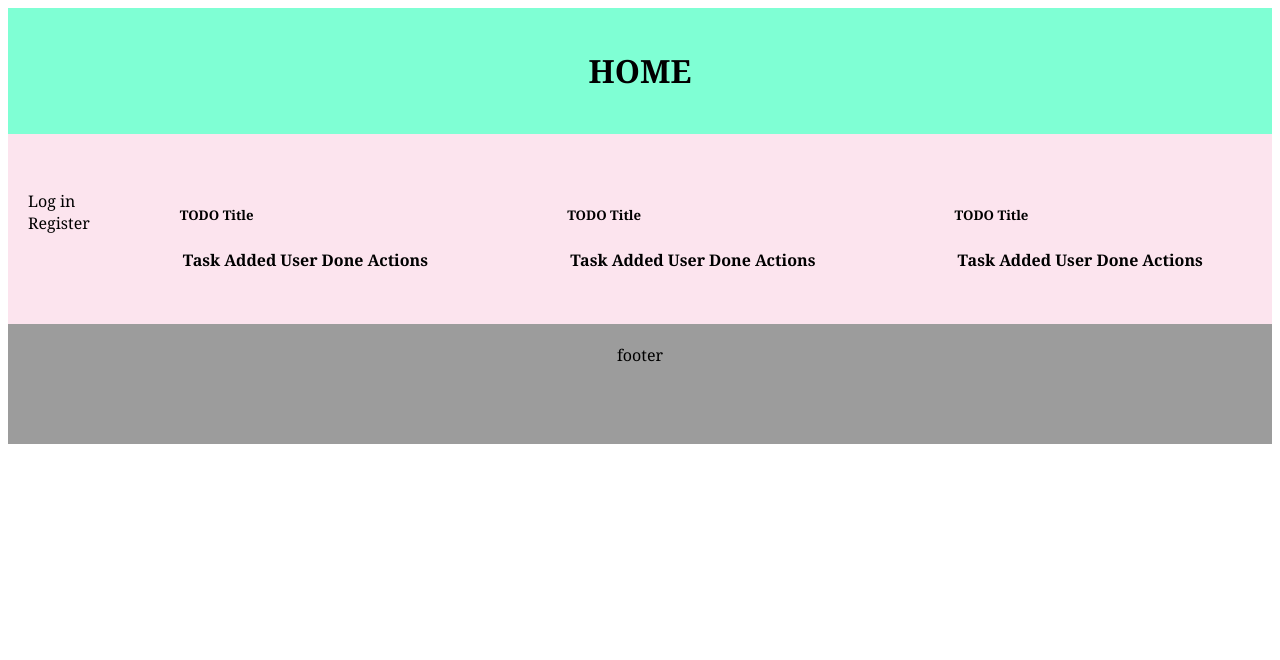
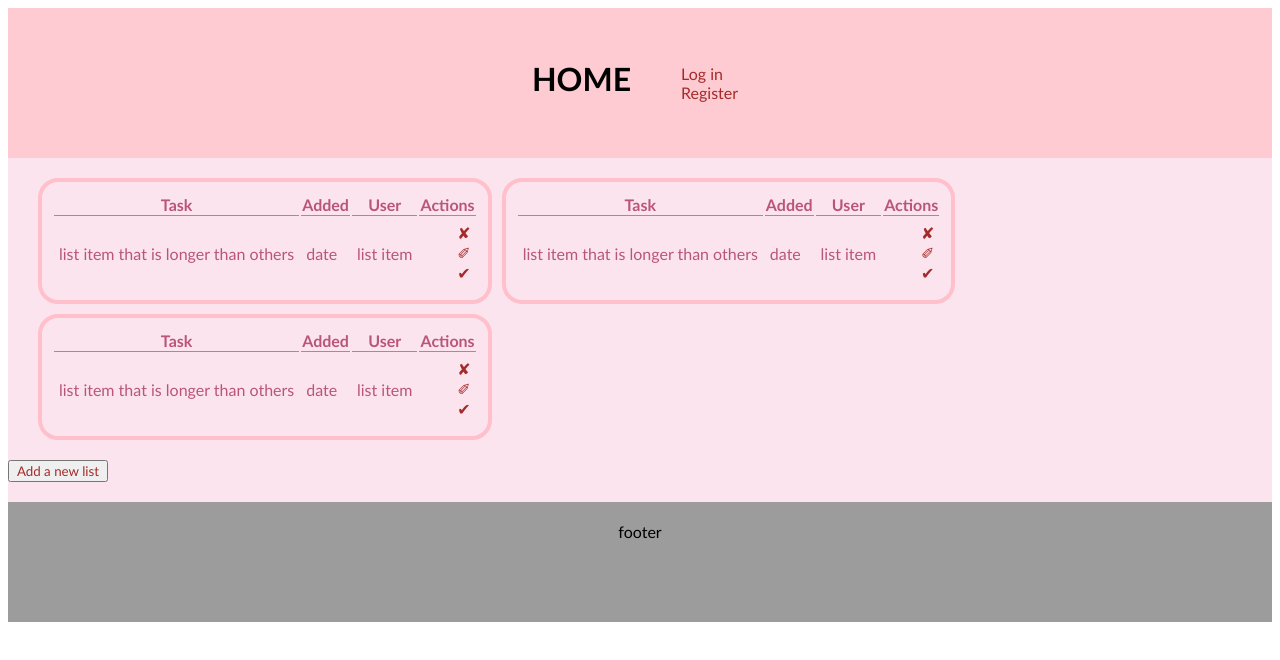
Before and after one commit to IsaEmilia/ToDo, a React (Create React App) app in the folder todo-front/: page / in a window 1280 px wide. Shown: the top 660 px of the page. Built offline with nearby package versions, Linux system fonts and the light colour scheme.

Commit message:
Add new component, play with css more.

```diff
--- a/todo-front/src/App.css
+++ b/todo-front/src/App.css
@@ -1,5 +1,5 @@
 *{
-  font-family: Cambria, Cochin, Georgia, Times, 'Times New Roman', serif;
+  font-family: 'Trebuchet MS', 'Lucida Sans Unicode', 'Lucida Grande', 'Lucida Sans', Arial, sans-serif;
 }
 .wrap{
   display: flex;
@@ -13,9 +13,20 @@
   flex-direction: row;
   align-content: center;
   justify-content: center;
-  background-color: aquamarine;
+  gap: 20px;
+  background-color: rgb(255, 203, 211);
   width: 100%;
   padding: 20px 0;
+}
+h1{
+  padding: 10px;
+}
+ul{
+  align-content: flex-end;
+  justify-content: flex-end;
+  list-style: none;
+  padding: 20px;
+  width: auto;
 }
 .content{
   display: flex;
@@ -23,24 +34,44 @@
   align-content: flex-start;
   justify-content: flex-start;
   flex-wrap: wrap;
-  gap: 20px;
+  gap: 10px;
+  padding: 0 30px;
+  height: 100%;
 }
-ul{
-  align-content: flex-start;
-  justify-content: flex-start;
-  list-style: none;
-  padding: 20px;
-  width: 1fr;
-}
+
 .todotable{
   padding: 30px 50px;
   align-content: center;
   justify-content: center;
   flex: 2;
 }
-.rightside{
-  flex: 3;
-  padding: 20px;
+.buttons{
+  float: right;
+}
+table{
+  align-items: left;
+  align-content: left;
+  padding: 10px;
+  border: 4px solid pink;
+  border-radius: 20px;
+  min-width: 100%;
+  color: rgb(185, 86, 119);
+}
+th{
+  border-bottom: 1px solid palevioletred;
+}
+td{
+  padding: 5px;
+}
+a{
+  text-decoration: none;
+  color: brown;
+}
+a:hover{
+  color: rgba(0, 0, 0, 0.795);
+}
+#add-butt{
+  width: 100px;
 }
 footer{
   display: flex;
@@ -49,4 +80,6 @@ footer{
   padding: 20px;
   background-color: rgb(156, 156, 156);
   height: 80px;
+
+
 }
--- a/todo-front/src/App.js
+++ b/todo-front/src/App.js
@@ -1,8 +1,9 @@
 import React, { useState, useEffect } from 'react';
 import { BrowserRouter as Router, Switch, Route, Link } from "react-router-dom"
 import "./App.css";
-import Login from "./login";
-import Home from "./home";
+import Login from "./Login";
+import Home from "./Home";
+import Todos from './TodoTables';
 
 
 const App = () => {
--- /dev/null
+++ b/todo-front/src/TodoTables.js
@@ -0,0 +1,35 @@
+import React, { useState, useEffect } from 'react';
+
+
+// Rendering ToDo tables and entries
+
+const Todos = () => {
+
+    return (
+        <div>
+        <table>
+            <tr>
+                <th>Task</th>
+                <th>Added</th>
+                <th>User</th>
+
+                <th>Actions</th>
+            </tr>
+            <tr>
+                <td>list item that is longer than others</td>
+                <td>date</td>
+                <td>list item</td>
+                <td class="buttons">
+                    <a href="/delete/{{task.id}}">&#10008;</a>
+                    <br></br>
+                    <a href="/update/{{task.id}}">&#10000;</a>
+                    <br></br>
+                    <a href="">&#10004;</a>
+                </td>
+            </tr>
+        </table>
+        </div>
+    )
+}
+
+export default Todos
--- a/todo-front/src/home.js
+++ b/todo-front/src/home.js
@@ -1,53 +1,27 @@
 import React, { useState, useEffect } from 'react';
+import Todos from './TodoTables';
 
-const Home =() =>{
+const Home = (useState, useEffect) =>{
+
     return(
         <div className='wrap'>
             <div className='header'>
                 <h1>HOME</h1>
+                <ul>
+                    <li><a href='/Login.js'>Log in</a></li>
+                    <li><a>Register</a></li>
+                </ul>
             </div>
             <div className='content'>
-                <ul>
-                    <li><a>Log in</a></li>
-                    <li><a>Register</a></li>
-                </ul>
-                <div className='todotable'>
-                <h5>TODO Title</h5>
-                    <table>
-                    <tr>
-                        <th>Task</th>
-                        <th>Added</th>
-                        <th>User</th>
-                        <th>Done</th>
-                        <th>Actions</th>
-                    </tr>
-                    </table>
-                </div>
-                <div className='todotable'>
-                <h5>TODO Title</h5>
-                    <table>
-                    <tr>
-                        <th>Task</th>
-                        <th>Added</th>
-                        <th>User</th>
-                        <th>Done</th>
-                        <th>Actions</th>
-                    </tr>
-                    </table>
-                </div>
-                <div className='todotable'>
-                <h5>TODO Title</h5>
-                    <table>
-                    <tr>
-                        <th>Task</th>
-                        <th>Added</th>
-                        <th>User</th>
-                        <th>Done</th>
-                        <th>Actions</th>
-                    </tr>
-                    </table>
-                </div>
+
+
+                <Todos/>
+                <Todos/>
+                <Todos/>
             </div>
+                <button id='add-butt'>
+                    <a>Add a new list</a>
+                </button>
             <footer>footer</footer>
         </div>
 
```
Also changed, not shown: 1 other file (tests, documents, lock files or other folders).
